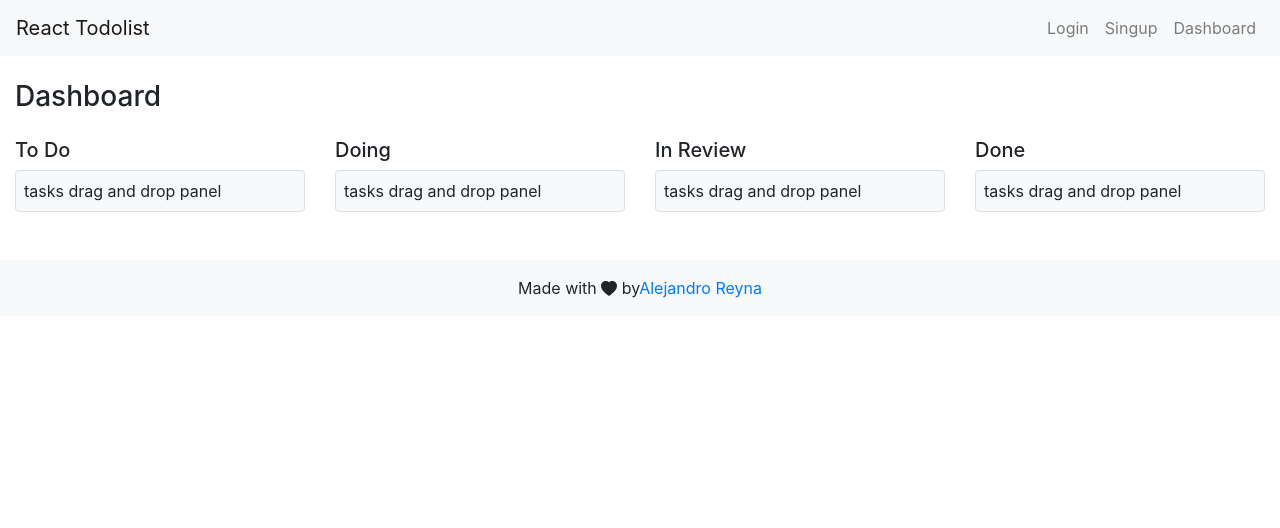
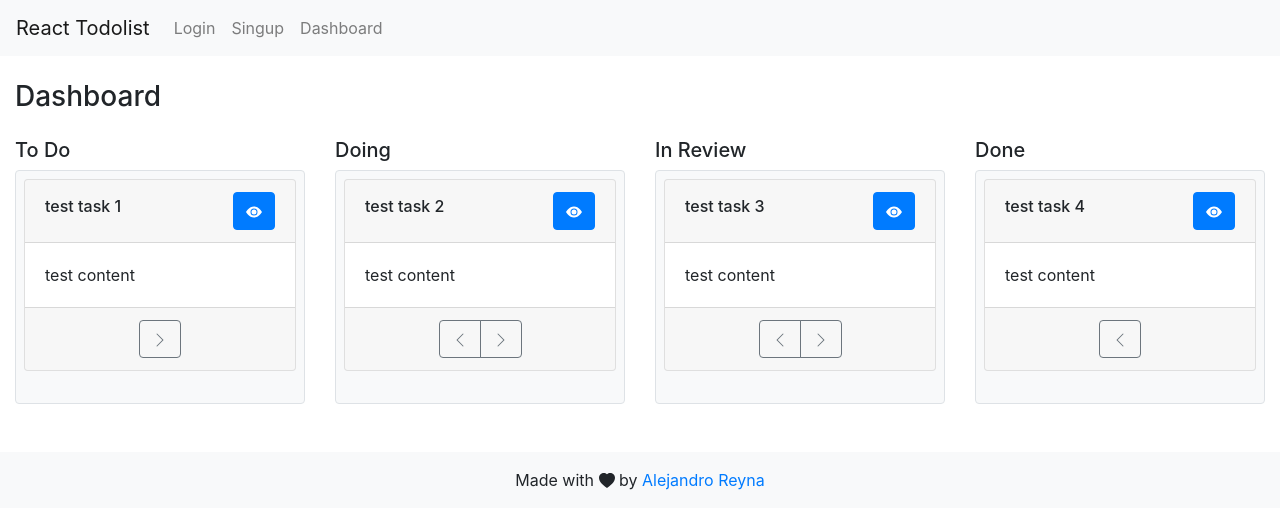
Before and after one commit to AleejandroReyna/react-todolist, a React (Create React App) app: page /dashboard in a window 1280 px wide. Shown: the top 528 px of the page. Built offline with nearby package versions, Linux system fonts and the light colour scheme.

Commit message:
Added task interface, task Card and function to filter tasks in panels added.

```diff
--- a/src/components/footer/index.tsx
+++ b/src/components/footer/index.tsx
@@ -11,7 +11,7 @@ const Footer = () => {
             <Container>
                 <Row>
                     <Col className="text-center mt-3">
-                        <p>Made with <HeartFill/> by
+                        <p>Made with <HeartFill/> by {' '}
                         <a href="https://github.com/AleejandroReyna" rel="noreferrer" target="_blank">Alejandro Reyna</a></p>
                     </Col>
                 </Row>
--- a/src/components/header/index.tsx
+++ b/src/components/header/index.tsx
@@ -12,7 +12,7 @@ const Header = () => {
         <Navbar bg="light">
             <Container fluid>
                 <Link to='/' className='navbar-brand'>React Todolist</Link>
-                <Nav>
+                <Nav className="mr-auto">
                     <NavItem>
                         <Link to="/login/" className="nav-link">Login</Link>
                     </NavItem>
--- /dev/null
+++ b/src/components/taskCard/index.tsx
@@ -0,0 +1,33 @@
+import {
+    Card,
+    Button, ButtonGroup
+} from 'react-bootstrap'
+import { ChevronLeft, ChevronRight, EyeFill } from 'react-bootstrap-icons'
+import { TaskProps } from './taskProps.interface'
+
+const TaskCard = ({ task }:TaskProps) => {
+    const {id, name, content, status } = task
+    return (
+        <Card className="mb-4">
+            <Card.Header className="d-flex align-items-center justify-content-between">
+                <h6>{name}</h6>
+                <Button><EyeFill /></Button>
+            </Card.Header>
+            <Card.Body>
+                {content}
+            </Card.Body>
+            <Card.Footer className="text-center">
+                <ButtonGroup>
+                    {status !== 'todo' &&
+                        <Button variant='outline-secondary'><ChevronLeft /></Button>
+                    }
+                    {status !== 'done' &&
+                        <Button variant='outline-secondary'><ChevronRight /></Button>
+                    }
+                </ButtonGroup>
+            </Card.Footer>
+        </Card>
+    )
+}
+
+export default TaskCard
--- /dev/null
+++ b/src/components/taskCard/taskProps.interface.tsx
@@ -0,0 +1,5 @@
+import { Task } from '../../services/task.interface'
+
+export interface TaskProps {
+    task:Task
+}
--- a/src/components/taskPanel/index.tsx
+++ b/src/components/taskPanel/index.tsx
@@ -1,12 +1,14 @@
-import React from 'react'
 import { TaskPanelProps } from './interface'
+import TaskCard from '../taskCard'
 
-const TaskPanel = ({type, label}: TaskPanelProps) => {
+const TaskPanel = ({ label, tasks }: TaskPanelProps) => {
     return (
         <article>
             <h5>{label}</h5>
             <section className="bg-light border rounded rounded-3 p-2">
-                tasks drag and drop panel
+                {tasks?.map(task =>
+                    <TaskCard task={task} />
+                )}
             </section>
         </article>
     )
--- a/src/components/taskPanel/interface.tsx
+++ b/src/components/taskPanel/interface.tsx
@@ -1,4 +1,7 @@
+import { Task } from '../../services/task.interface'
+
 export interface TaskPanelProps {
     type: string,
-    label: string
+    label: string,
+    tasks?: Task[]
 }
--- a/src/pages/dashboard/index.tsx
+++ b/src/pages/dashboard/index.tsx
@@ -1,11 +1,22 @@
 import { Helmet } from 'react-helmet'
 import TaskPanel from '../../components/taskPanel'
 import {
-    Container, Row, Col,
-    Card
+    Container, Row, Col
 } from 'react-bootstrap'
+import { Task } from '../../services/task.interface'
 
 const Dashboard = () => {
+    const tasks:Task[] = [
+        {id: '1', name: 'test task 1', content: 'test content', status: 'todo'},
+        {id: '2', name: 'test task 2', content: 'test content', status: 'doing'},
+        {id: '3', name: 'test task 3', content: 'test content', status: 'inreview'},
+        {id: '4', name: 'test task 4', content: 'test content', status: 'done'}
+    ]
+
+    const getPanelTasks = (status: string):Task[] => {
+        return tasks.filter(task => task.status === status)
+    }
+
     return (
         <>
             <Helmet>
@@ -19,16 +30,16 @@ const Dashboard = () => {
                 </Row>
                 <Row>
                     <Col>
-                        <TaskPanel type="todo" label="To Do" />
+                        <TaskPanel type="todo" label="To Do" tasks={getPanelTasks('todo')} />
                     </Col>
                     <Col>
-                        <TaskPanel type="doing" label="Doing" />
+                        <TaskPanel type="doing" label="Doing" tasks={getPanelTasks('doing')} />
                     </Col>
                     <Col>
-                        < TaskPanel type="inreview" label="In Review"/>
+                        < TaskPanel type="inreview" label="In Review" tasks={getPanelTasks('inreview')} />
                     </Col>
                     <Col>
-                        < TaskPanel type="done" label="Done"/>
+                        < TaskPanel type="done" label="Done" tasks={getPanelTasks('done')} />
                     </Col>
                 </Row>
             </Container>
--- /dev/null
+++ b/src/services/task.interface.tsx
@@ -0,0 +1,6 @@
+export interface Task {
+    id: string,
+    name: string,
+    content: string,
+    status: string
+}
```
